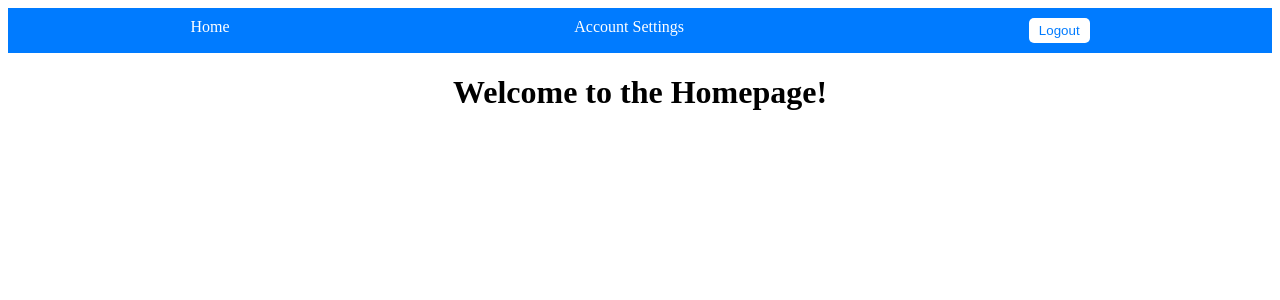
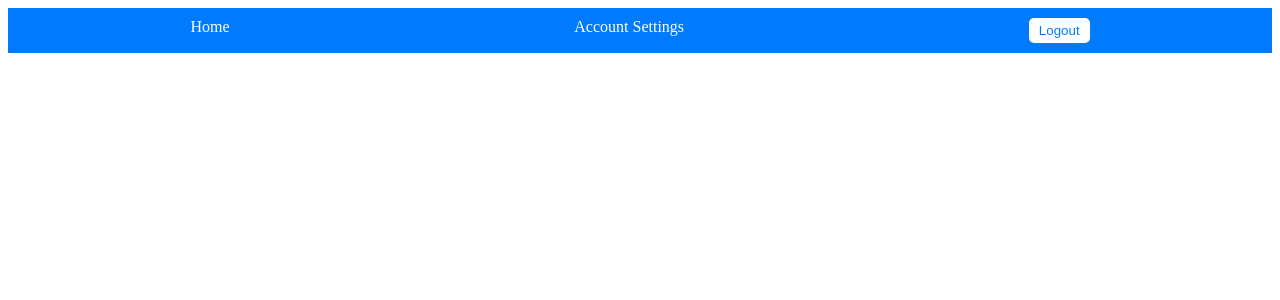
Before and after one commit to mddaf/bracu-volunteer-hub, a React (Vite) app in the folder frontend/: page / in a window 1280 px wide. Shown: the top 300 px of the page. Built offline with nearby package versions, Linux system fonts and the light colour scheme; sample sign-in values are in the browser's storage.

Commit message:
feat: homepage

```diff
--- a/frontend/src/pages/HomePage.jsx
+++ b/frontend/src/pages/HomePage.jsx
@@ -1,13 +1,14 @@
-import React from 'react';
-import Navbar from '../components/Navbar';
+// import { motion } from "framer-motion";
+
+
+import Navbar from "../components/Navbar";
 
 const HomePage = () => {
-  return (
-    <>
-      <Navbar />
-      <h1 style={{ textAlign: 'center' }}>Welcome to the Homepage!</h1>
-    </>
-  );
+
+	return (
+		<div>
+			<Navbar />
+		</div>
+	);
 };
-
 export default HomePage;
```
